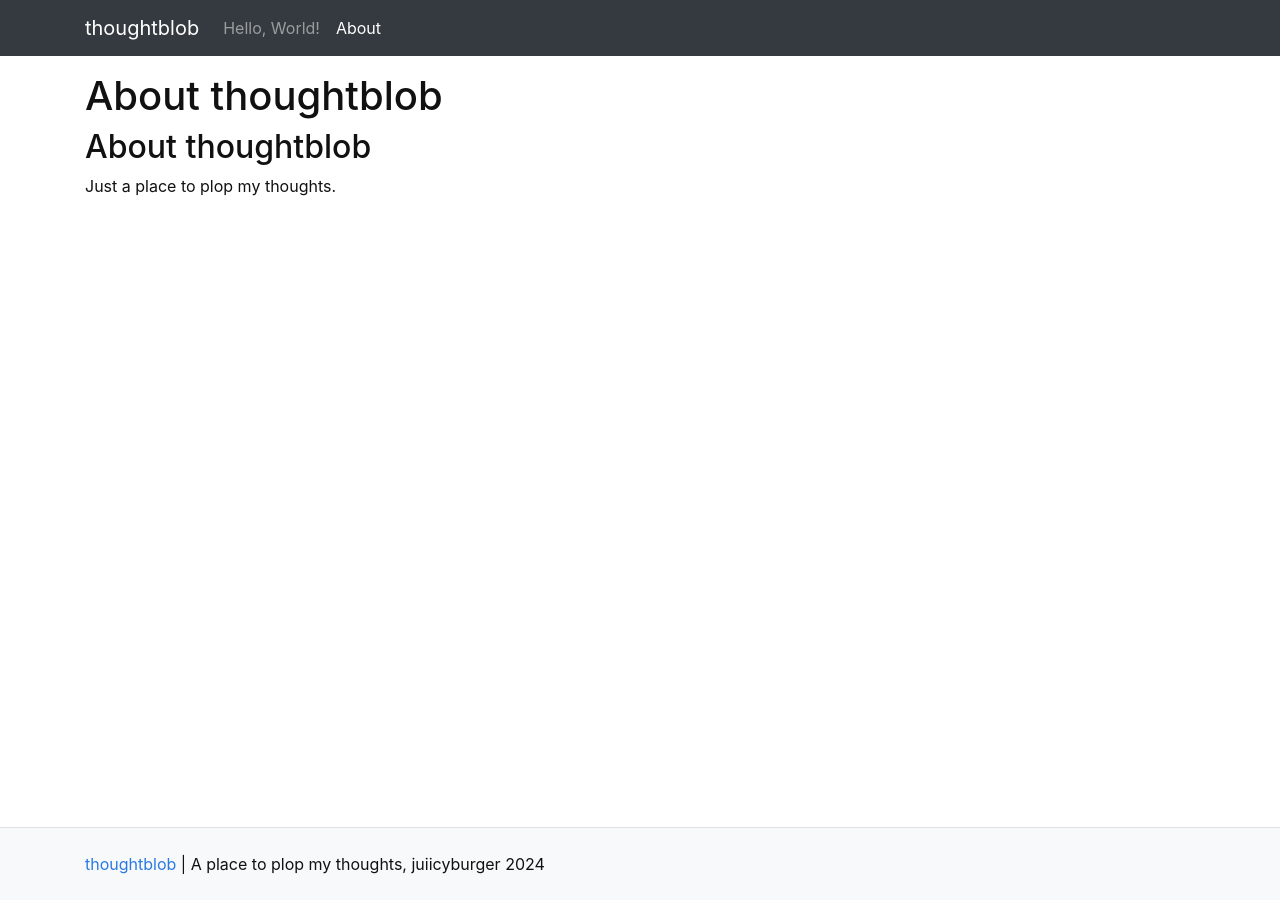
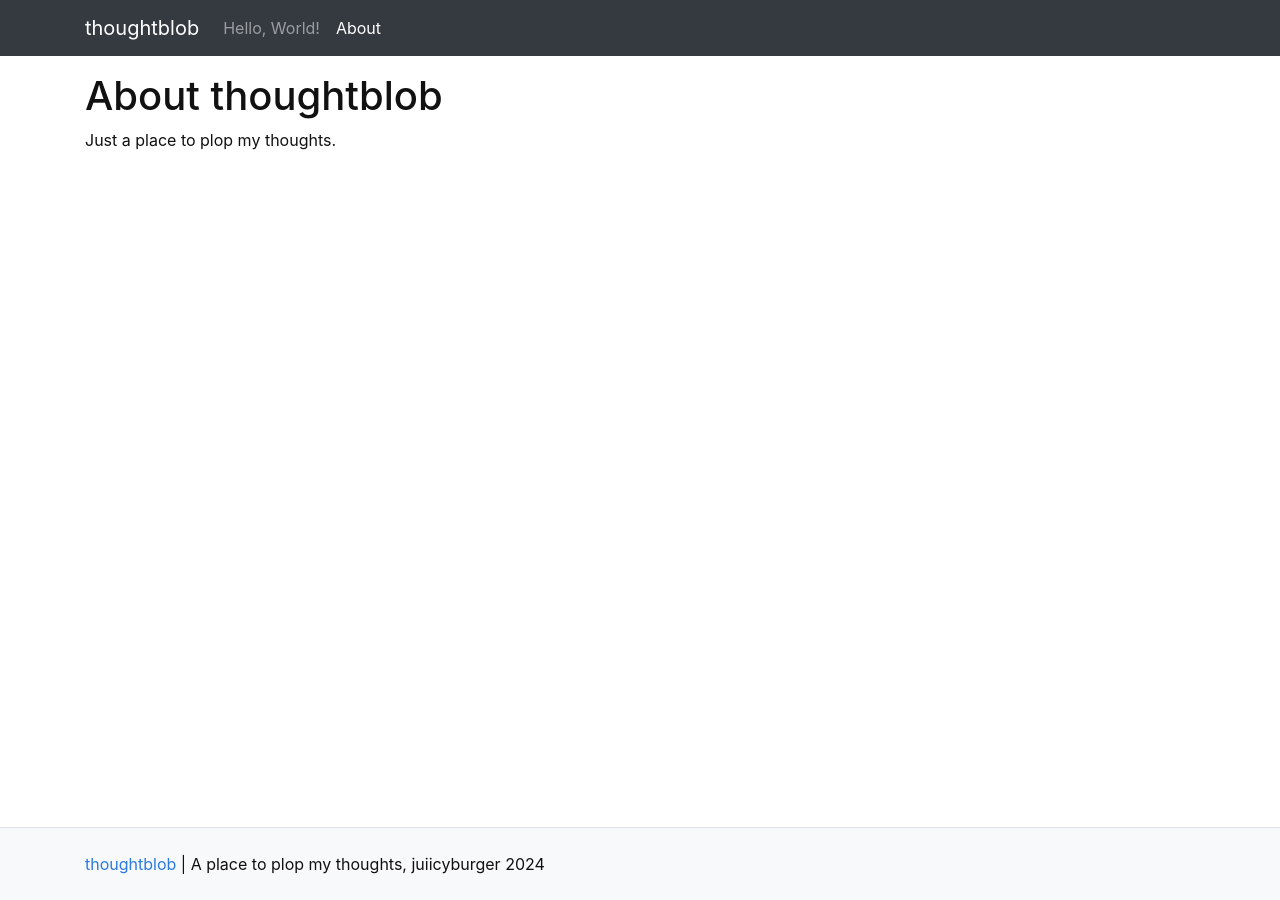
Before and after one commit to juiicyburger/thoughtblob, a Jekyll site: the page built from pages/about.md, in a window 1280 px wide. Built offline with Jekyll 4.4.1, drawn with Linux system fonts in a browser that asks for light colours.

Commit message:
Edit about page

```diff
--- a/pages/about.md
+++ b/pages/about.md
@@ -4,6 +4,4 @@ nav: About
 nav_order: 2
 ---
 
-## About thoughtblob
-
 Just a place to plop my thoughts.
```
